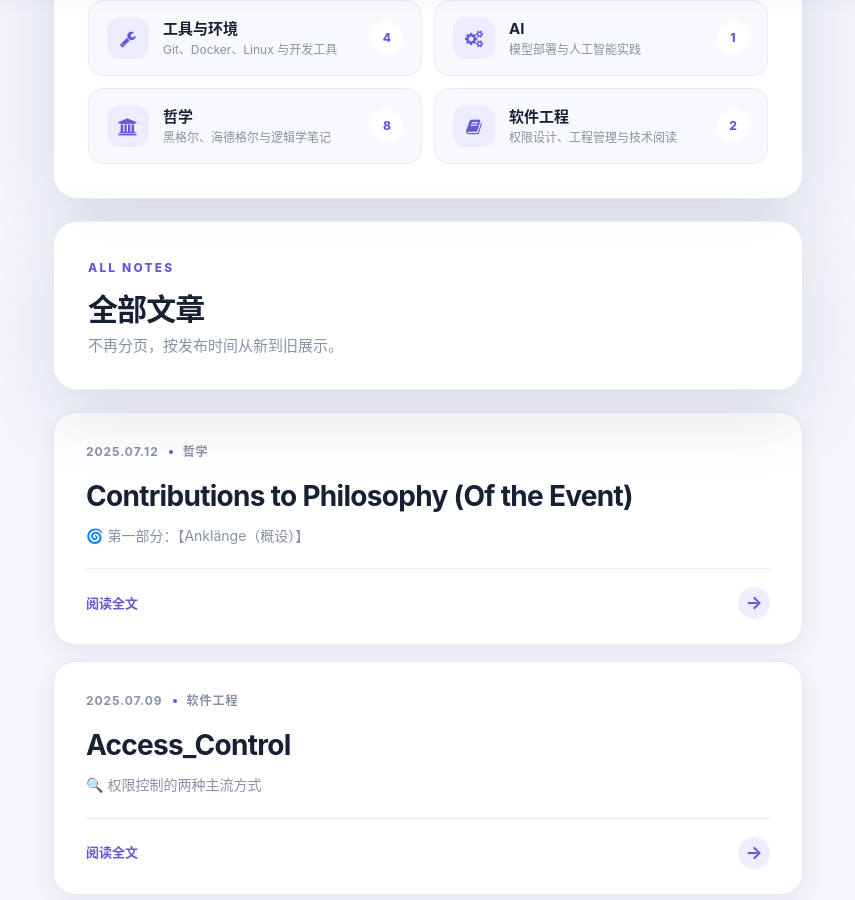
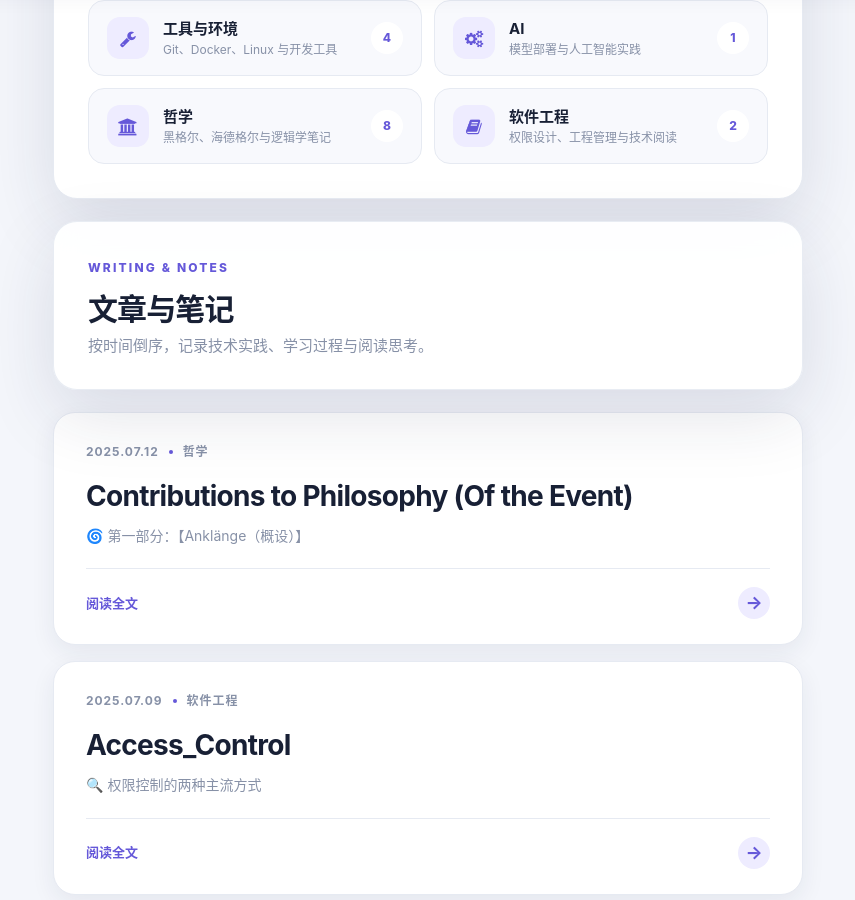
Before and after one commit to zangxin51/zangxin51.github.io, a Jekyll site: the page built from index.html, in a window 1280 px wide and 900 px high, scrolled down 735 px. Shown: the whole window, without its empty margins (212-1067 px from the left). Built offline with Jekyll 4.4.1, drawn with Linux system fonts in a browser that asks for light colours; nearby versions of some CDN libraries.

Commit message:
Refine homepage article section copy

```diff
--- a/index.html
+++ b/index.html
@@ -36,9 +36,9 @@ no-catalog: true
     </section>
 
     <header class="feed-heading">
-        <span class="feed-kicker">ALL NOTES</span>
-        <h2 id="latest-posts">全部文章</h2>
-        <p>不再分页，按发布时间从新到旧展示。</p>
+        <span class="feed-kicker">WRITING &amp; NOTES</span>
+        <h2 id="latest-posts">文章与笔记</h2>
+        <p>按时间倒序，记录技术实践、学习过程与阅读思考。</p>
     </header>
 
     {% for post in site.posts %}
```
